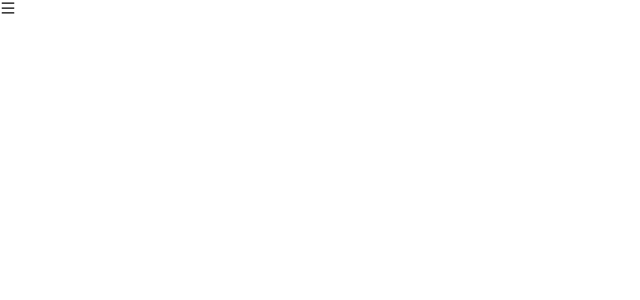
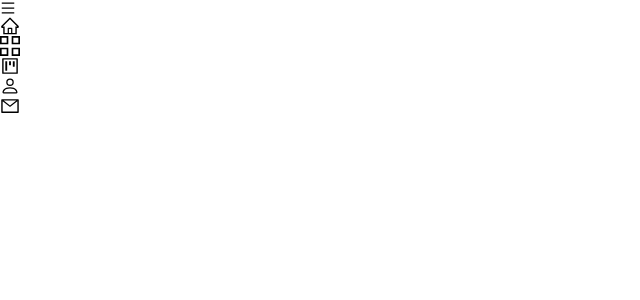
Before and after one commit to KutlualpTazefidan/portfolio-react-vite-tailwind-typescript, a React (Vite) app: page / in a window 1280 px wide. Shown: the top 300 px of the page, without its empty margins (0-640 px from the left). Built offline with nearby package versions, Linux system fonts and the light colour scheme.

Commit message:
sidebar integrated

```diff
--- a/src/components/SideNavbar.tsx
+++ b/src/components/SideNavbar.tsx
@@ -1,8 +1,63 @@
-import React from 'react'
-import {AiOutlineMenu} from 'react-icons/ai'
+import React,{useState} from 'react'
+import {AiOutlineMenu,AiOutlineHome,AiOutlineProject, AiOutlineMail} from 'react-icons/ai'
+import {BsPerson} from 'react-icons/bs'
+import {GrProjects} from 'react-icons/gr'
 
 export const SideNavbar = () => {
+  const [navbarVisibility,setNavbarVisibility] = useState(false)
+  const handleNavbarVisibility = () => {
+    setNavbarVisibility(!navbarVisibility);
+  }
   return (
-    <div><AiOutlineMenu/></div>
+    <div>
+      <AiOutlineMenu onClick={handleNavbarVisibility} className='absolute top-4 right-4 z-[99] md:hidden'/>
+      {
+        navbarVisibility? (
+          <div className='fixed w-full h-screen bg-white/90 flex flex-col justify-center items-center z-2'>
+            <a href='#main' className='w-[75%] flex justify-center items-center rounded-full shadow-lg bg-gray-100 shadow-gray-400 m-2 p-4 cursor-pointer hover:scale-110 ease in duration-200'>
+              <AiOutlineHome size={20} />
+              <span  className='pl-4'>Home</span>
+            </a>
+            <a href='#work' className='w-[75%] flex justify-center items-center rounded-full shadow-lg bg-gray-100 shadow-gray-400 m-2 p-4 cursor-pointer hover:scale-110 ease in duration-200'>
+              <GrProjects size={20} />
+              <span  className='pl-4'>Work</span>
+            </a>
+            <a href='#projects' className='w-[75%] flex justify-center items-center rounded-full shadow-lg bg-gray-100 shadow-gray-400 m-2 p-4 cursor-pointer hover:scale-110 ease in duration-200'>
+              <AiOutlineProject size={20} />
+              <span  className='pl-4'>Projects</span>
+            </a>
+            <a href='#main' className='w-[75%] flex justify-center items-center rounded-full shadow-lg bg-gray-100 shadow-gray-400 m-2 p-4 cursor-pointer hover:scale-110 ease in duration-200'>
+              <BsPerson size={20} />
+              <span  className='pl-4'>Resume</span>
+            </a>
+            <a href='#contact' className='w-[75%] flex justify-center items-center rounded-full shadow-lg bg-gray-100 shadow-gray-400 m-2 p-4 cursor-pointer hover:scale-110 ease in duration-200'>
+              <AiOutlineMail size={20} />
+              <span  className='pl-4'>Contact</span>
+            </a>
+          </div>
+        ):(
+          ''
+        )
+      }
+        <div className='md:block hidden fixed top-[25%] z-1'>
+          <div className='flex flex-col pl-5'>
+            <a href='#main' className='rounded-full shadow-lg bg-gray-100 shadow-gray-400 m-2 p-4 cursor-pointer hover:scale-110 ease in duration-200'>
+              <AiOutlineHome size={20} />
+            </a>
+            <a href='#work' className='rounded-full shadow-lg bg-gray-100 shadow-gray-400 m-2 p-4 cursor-pointer hover:scale-110 ease in duration-200'>
+              <GrProjects size={20} />
+            </a>
+            <a href='#projects' className='rounded-full shadow-lg bg-gray-100 shadow-gray-400 m-2 p-4 cursor-pointer hover:scale-110 ease in duration-200'>
+              <AiOutlineProject size={20} />
+            </a>
+            <a href='#main' className='rounded-full shadow-lg bg-gray-100 shadow-gray-400 m-2 p-4 cursor-pointer hover:scale-110 ease in duration-200'>
+              <BsPerson size={20} />
+            </a>
+            <a href='#contact' className='rounded-full shadow-lg bg-gray-100 shadow-gray-400 m-2 p-4 cursor-pointer hover:scale-110 ease in duration-200'>
+              <AiOutlineMail size={20} />
+            </a>
+          </div>
+      </div>
+    </div>
   )
 }
```
